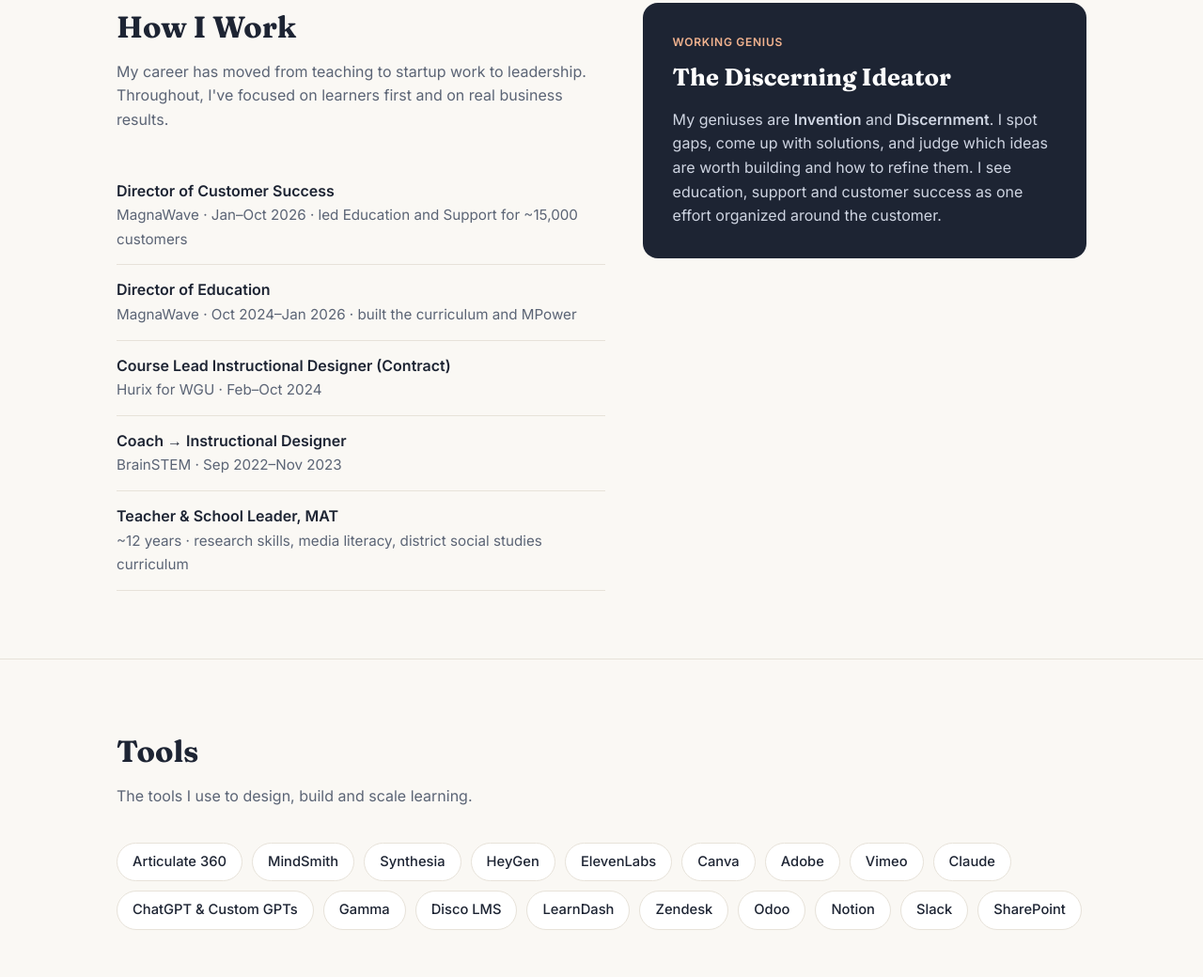
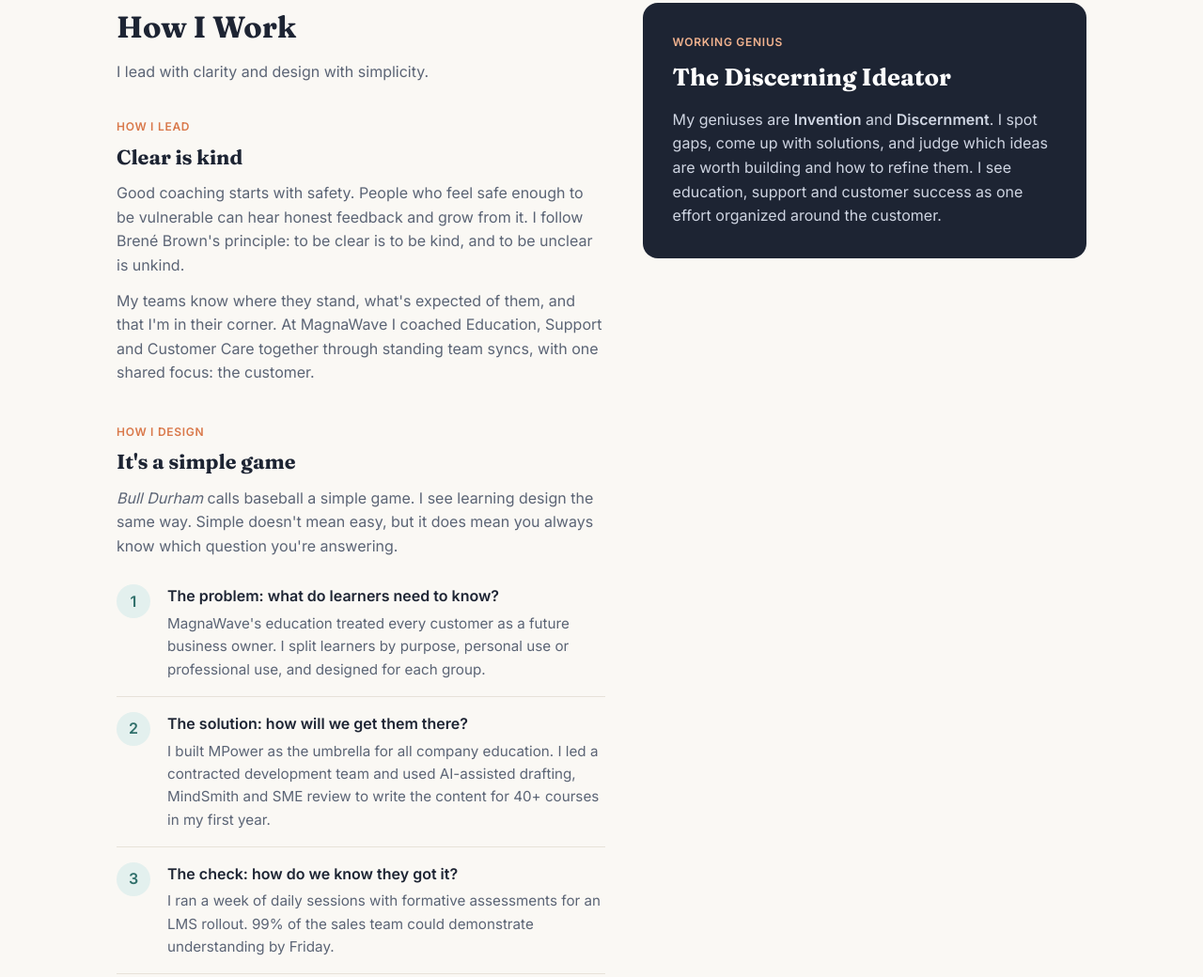
Before and after one commit to jessica-crenshaw/jessica-crenshaw.github.io, a plain HTML site: page index.html in a window 1280 px wide. Shown: the part 2495-3535 px from the top of the page at 94% size. Drawn offline with Linux system fonts and the light colour scheme.

Commit message:
Replace timeline in How I Work with leadership and learning design approach

```diff
--- a/index.html
+++ b/index.html
@@ -62,10 +62,17 @@
   .genius .tag{color:#f2b38f}
   .genius h3{font-family:Fraunces,serif;font-size:1.6rem;margin-bottom:12px}
   .genius p{color:#cfd5e2}
-  .path{list-style:none}
-  .path li{padding:14px 0;border-bottom:1px solid var(--line)}
-  .path b{display:block}
-  .path span{color:var(--muted);font-size:.95rem}
+  .genius{position:sticky;top:96px}
+  .how h3.blk{font-family:Fraunces,serif;font-size:1.35rem;margin-bottom:8px}
+  .how .blk-tag{font-size:.75rem;font-weight:600;letter-spacing:.06em;text-transform:uppercase;color:var(--warm);margin-bottom:6px}
+  .lead-block{margin-bottom:40px}
+  .lead-block p,.design-block>p{color:var(--muted);margin-bottom:12px}
+  .steps{list-style:none;counter-reset:step;margin-top:8px}
+  .steps li{position:relative;padding:16px 0 16px 54px;border-bottom:1px solid var(--line)}
+  .steps li::before{counter-increment:step;content:counter(step);position:absolute;left:0;top:16px;width:36px;height:36px;border-radius:50%;background:var(--accent-soft);color:var(--accent);font-weight:600;display:flex;align-items:center;justify-content:center}
+  .steps b{display:block}
+  .steps span{display:block;color:var(--muted);font-size:.95rem;margin-top:4px}
+  @media (max-width:800px){.genius{position:static}}
   .tools{display:flex;flex-wrap:wrap;gap:10px}
   .tools span{background:var(--card);border:1px solid var(--line);border-radius:999px;padding:8px 16px;font-weight:500;font-size:.92rem}
   .contact{text-align:center}
@@ -178,14 +185,25 @@
   <div class="wrap how">
     <div>
       <h2>How I Work</h2>
-      <p class="sub">My career has moved from teaching to startup work to leadership. Throughout, I've focused on learners first and on real business results.</p>
-      <ul class="path">
-        <li><b>Director of Customer Success</b><span>MagnaWave · Jan–Oct 2026 · led Education and Support for ~15,000 customers</span></li>
-        <li><b>Director of Education</b><span>MagnaWave · Oct 2024–Jan 2026 · built the curriculum and MPower</span></li>
-        <li><b>Course Lead Instructional Designer (Contract)</b><span>Hurix for WGU · Feb–Oct 2024</span></li>
-        <li><b>Coach → Instructional Designer</b><span>BrainSTEM · Sep 2022–Nov 2023</span></li>
-        <li><b>Teacher &amp; School Leader, MAT</b><span>~12 years · research skills, media literacy, district social studies curriculum</span></li>
-      </ul>
+      <p class="sub">I lead with clarity and design with simplicity.</p>
+
+      <div class="lead-block">
+        <div class="blk-tag">How I Lead</div>
+        <h3 class="blk">Clear is kind</h3>
+        <p>Good coaching starts with safety. People who feel safe enough to be vulnerable can hear honest feedback and grow from it. I follow Bren&eacute; Brown's principle: to be clear is to be kind, and to be unclear is unkind.</p>
+        <p>My teams know where they stand, what's expected of them, and that I'm in their corner. At MagnaWave I coached Education, Support and Customer Care together through standing team syncs, with one shared focus: the customer.</p>
+      </div>
+
+      <div class="design-block">
+        <div class="blk-tag">How I Design</div>
+        <h3 class="blk">It's a simple game</h3>
+        <p><em>Bull Durham</em> calls baseball a simple game. I see learning design the same way. Simple doesn't mean easy, but it does mean you always know which question you're answering.</p>
+        <ol class="steps">
+          <li><b>The problem: what do learners need to know?</b><span>MagnaWave's education treated every customer as a future business owner. I split learners by purpose, personal use or professional use, and designed for each group.</span></li>
+          <li><b>The solution: how will we get them there?</b><span>I built MPower as the umbrella for all company education. I led a contracted development team and used AI-assisted drafting, MindSmith and SME review to write the content for 40+ courses in my first year.</span></li>
+          <li><b>The check: how do we know they got it?</b><span>I ran a week of daily sessions with formative assessments for an LMS rollout. 99% of the sales team could demonstrate understanding by Friday.</span></li>
+        </ol>
+      </div>
     </div>
     <div class="genius">
       <div class="tag">Working Genius</div>
```
